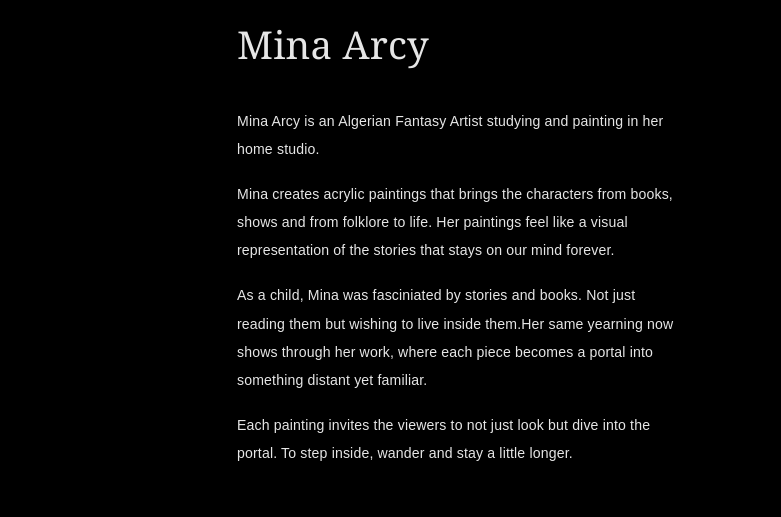
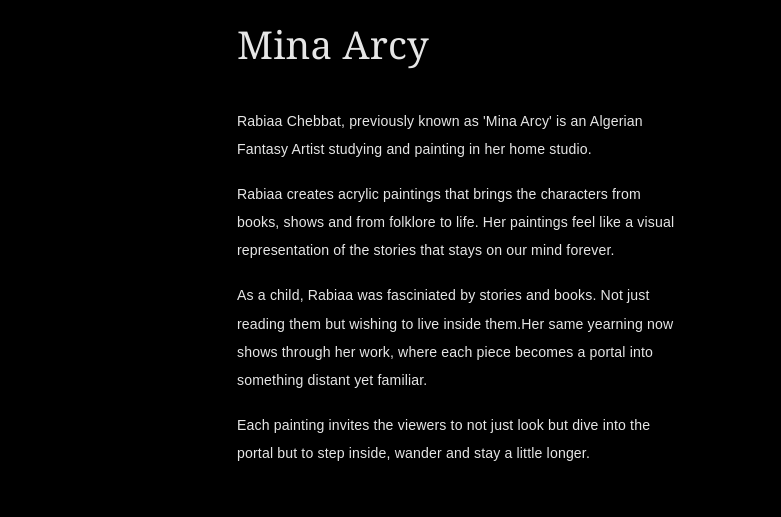
Before and after one commit to AawanAdhikari/MinaWebsite, a plain HTML site: page about.html in a window 1280 px wide. Shown: the part 361-878 px from the top of the page, 499-1280 px from the left. Drawn offline with Linux system fonts and the light colour scheme; a web font is replaced by a local one.

Commit message:
change name

```diff
--- a/about.html
+++ b/about.html
@@ -48,10 +48,10 @@
       <p class="section-label">About the Artist</p>
       <h1 class="about-name">Mina Arcy</h1>
       <div class="about-bio">
-        <p>Mina Arcy is an Algerian Fantasy Artist studying and painting in her home studio.</p>
-        <p>Mina creates acrylic paintings that brings the characters from books, shows and from folklore to life. Her paintings feel like a visual representation of the stories that stays on our mind forever.</p>
-        <p>As a child, Mina was fasciniated by stories and books. Not just reading them but wishing to live inside them.Her same yearning now shows through her work, where each piece becomes a portal into something distant yet familiar.</p>
-        <p>Each painting invites the viewers to not just look but dive into the portal. To step inside, wander and stay a little longer.</p>
+        <p>Rabiaa Chebbat, previously known as 'Mina Arcy' is an Algerian Fantasy Artist studying and painting in her home studio.</p>
+        <p>Rabiaa creates acrylic paintings that brings the characters from books, shows and from folklore to life. Her paintings feel like a visual representation of the stories that stays on our mind forever.</p>
+        <p>As a child, Rabiaa was fasciniated by stories and books. Not just reading them but wishing to live inside them.Her same yearning now shows through her work, where each piece becomes a portal into something distant yet familiar.</p>
+        <p>Each painting invites the viewers to not just look but dive into the portal but to step inside, wander and stay a little longer.</p>
       </div>
   </div>
 </div>
```
